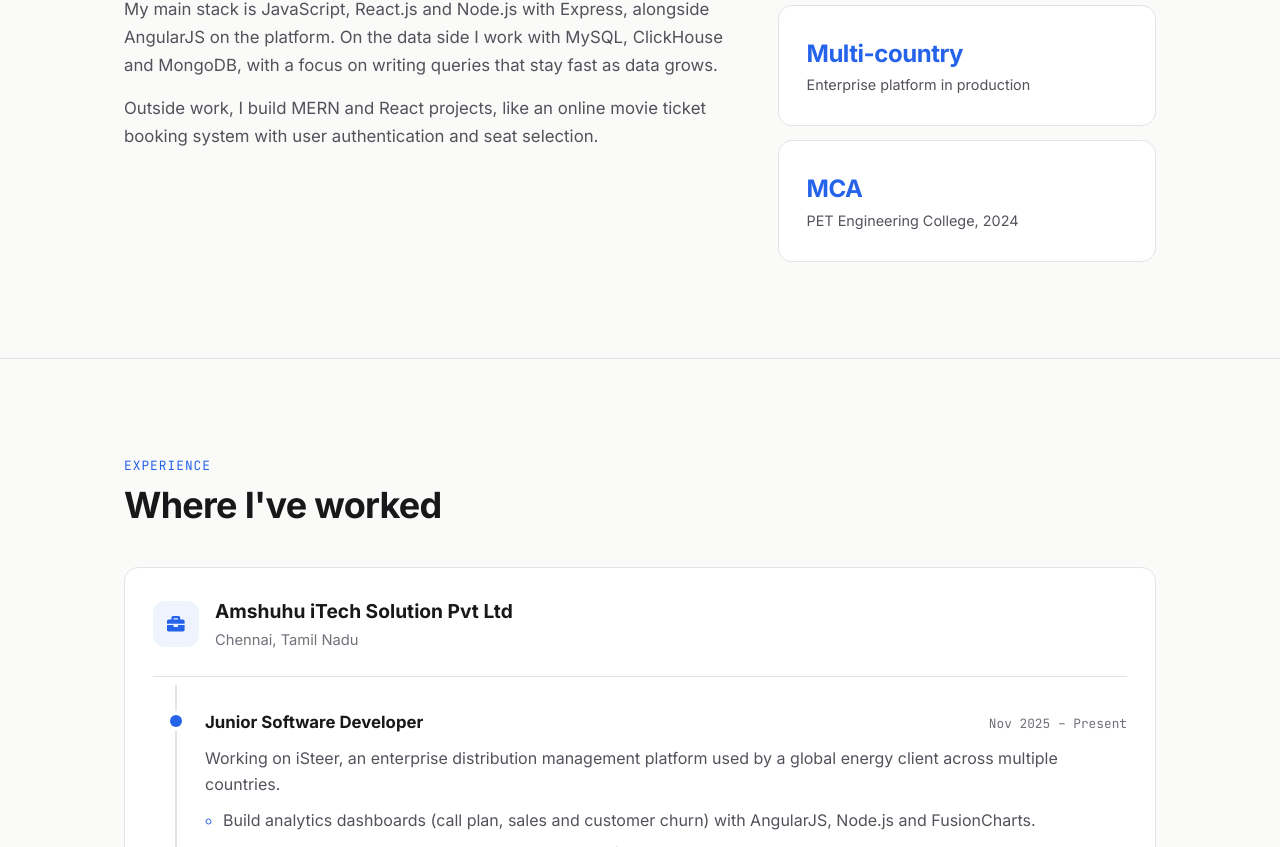
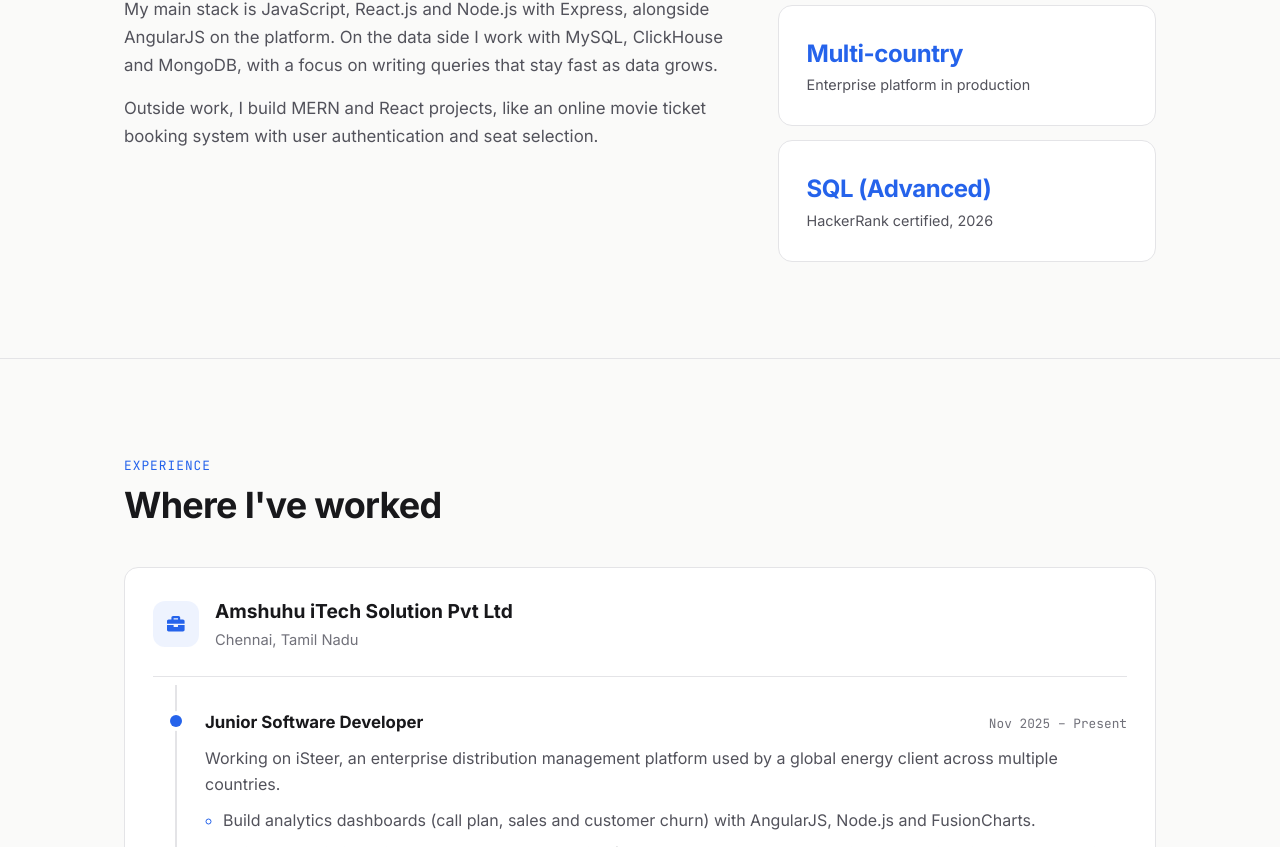
Before and after one commit to sankarzhub/My-Portfolio, a React (Vite) app: page /#about in a window 1280 px wide. Shown: the part 1113-1960 px from the top of the page. Built offline with nearby package versions, Linux system fonts and the light colour scheme; no server answers.

Commit message:
new changes regarding certificate section

```diff
--- a/src/data/profile.js
+++ b/src/data/profile.js
@@ -22,7 +22,7 @@ export const about = [
 export const highlights = [
   { value: "1+ yr", label: "Professional experience" },
   { value: "Multi-country", label: "Enterprise platform in production" },
-  { value: "MCA", label: "PET Engineering College, 2024" },
+  { value: "SQL (Advanced)", label: "HackerRank certified, 2026" },
 ];
 
 export const experience = {
@@ -125,11 +125,17 @@ export const education = [
 
 export const certifications = [
   {
+    name: "SQL (Advanced)",
+    issuer: "HackerRank skill certification",
+    year: "2026",
+    credentialId: "BA10CA868283",
+    verifyUrl: "https://www.hackerrank.com/certificates/ba10ca868283",
+  },
+  {
     name: "MERN Full Stack (Grade A)",
     issuer: "SLA Institute · IBM Authorised Certification Partner",
     year: "2025",
     credentialId: "SLA202526701",
     file: "/certificates/mern-full-stack-certificate.pdf",
   },
-  { name: "SQL (Advanced)" },
 ];
--- a/src/sections/Education.jsx
+++ b/src/sections/Education.jsx
@@ -38,6 +38,11 @@ const Education = () => (
                 </div>
                 {c.issuer && <span className="muted">{c.issuer}</span>}
                 {c.credentialId && <span className="credential-id">ID: {c.credentialId}</span>}
+                {c.verifyUrl && (
+                  <a className="cert-link" href={c.verifyUrl} target="_blank" rel="noopener noreferrer">
+                    Verify credential <FaExternalLinkAlt />
+                  </a>
+                )}
                 {c.file && (
                   <a className="cert-link" href={c.file} target="_blank" rel="noopener noreferrer">
                     View certificate <FaExternalLinkAlt />
--- a/src/sections/Sections.css
+++ b/src/sections/Sections.css
@@ -314,6 +314,11 @@
   background: linear-gradient(135deg, var(--accent-soft), transparent 60%), var(--surface);
 }
 
+/* A card left alone on the last row stretches instead of leaving a gap */
+.projects-grid > .project-card:last-child:nth-child(even) {
+  grid-column: 1 / -1;
+}
+
 .project-top {
   display: flex;
   justify-content: space-between;
```
